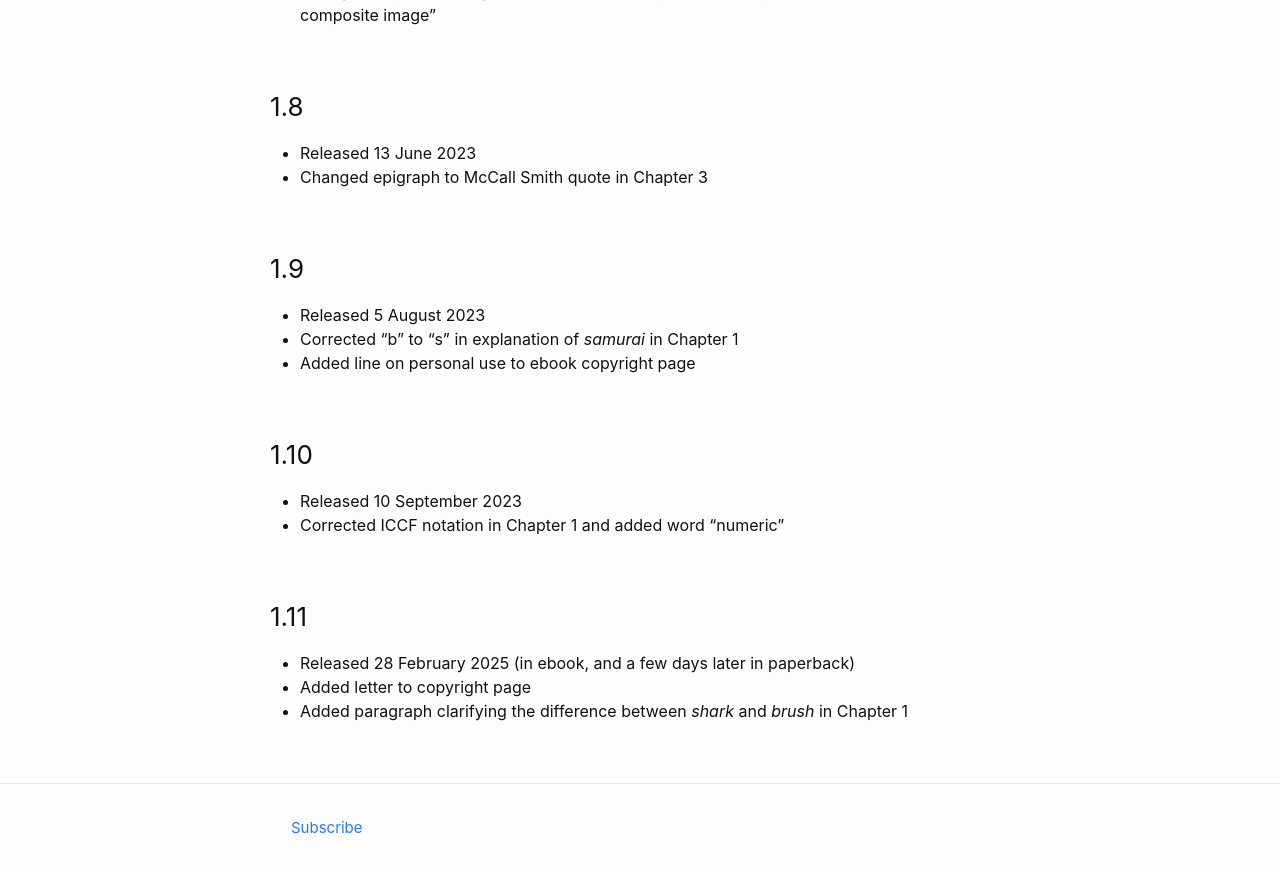
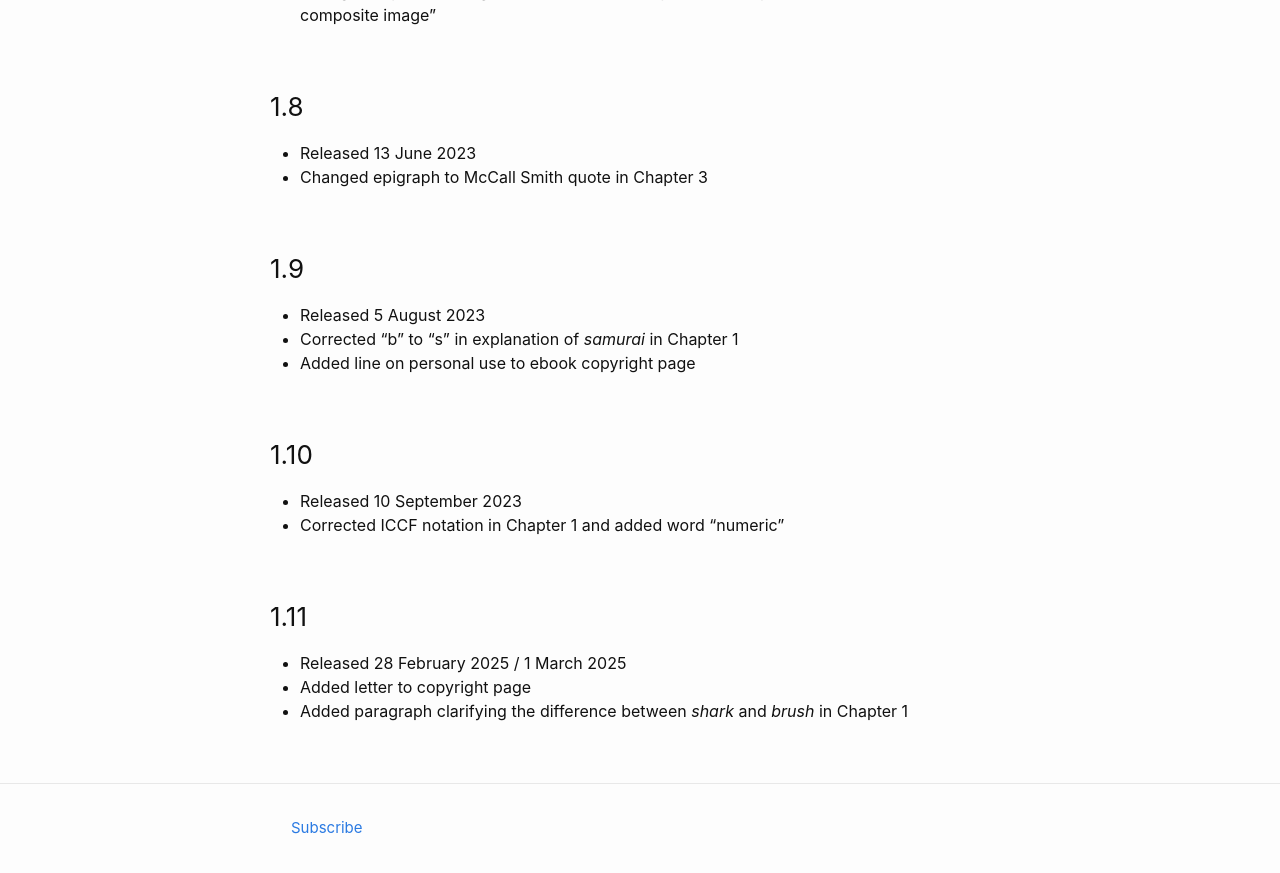
Before and after one commit to liontailedmacaque/liontailedmacaque.github.io, a Jekyll site: the page built from chessmemorypalace/versions.md, in a window 1280 px wide and 900 px high, scrolled down 2342 px. Shown: the top 873 px of the window. Built offline with Jekyll 4.4.1, drawn with Linux system fonts in a browser that asks for light colours.

Commit message:
Update versions.md

```diff
--- a/chessmemorypalace/versions.md
+++ b/chessmemorypalace/versions.md
@@ -76,6 +76,6 @@ This page lists the versions and the changes that have been made. All these chan
 - Corrected ICCF notation in Chapter 1 and added word "numeric"
 
 ### 1.11
-- Released 28 February 2025 (in ebook, and a few days later in paperback)
+- Released 28 February 2025 / 1 March 2025
 - Added letter to copyright page
 - Added paragraph clarifying the difference between *shark* and *brush* in Chapter 1
```
